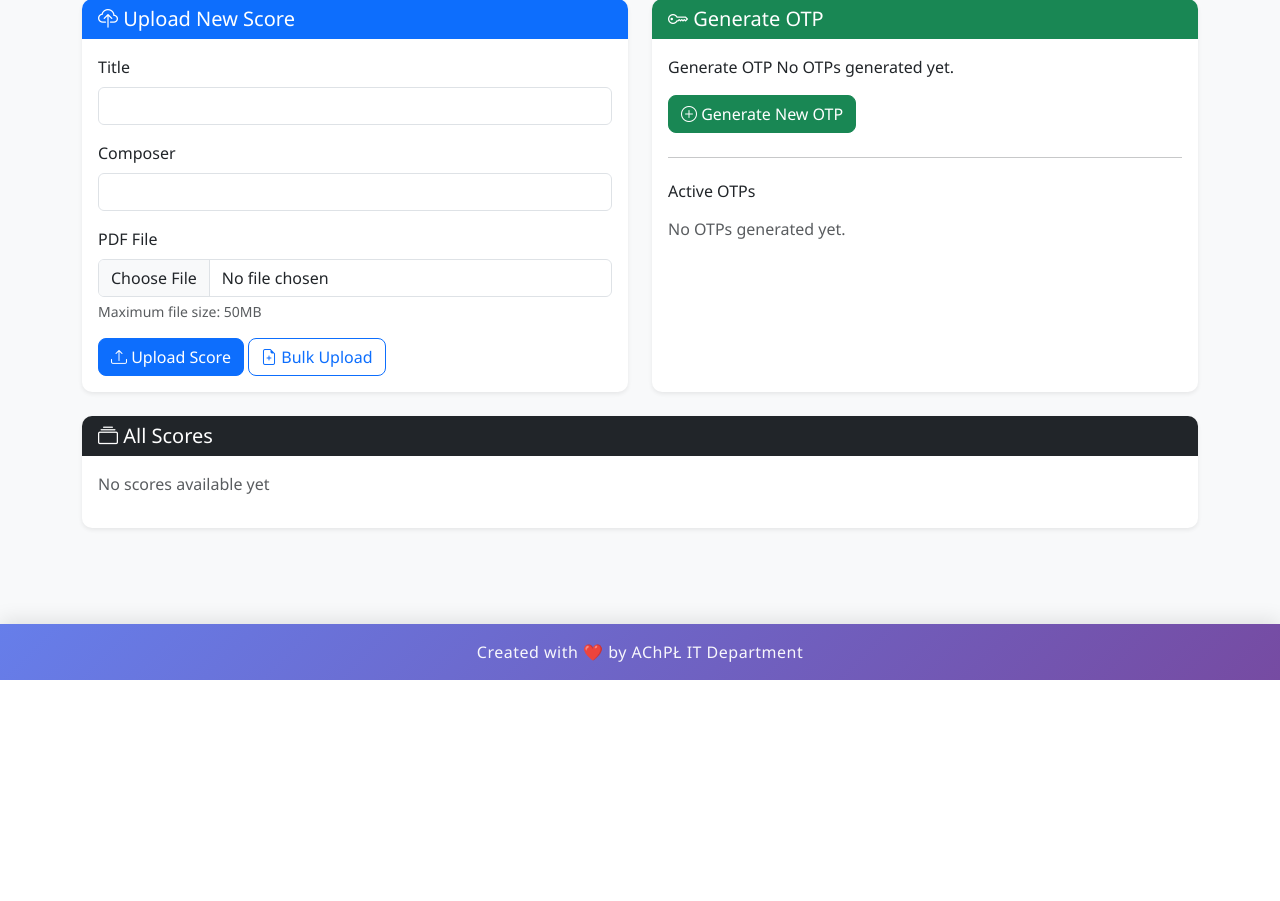
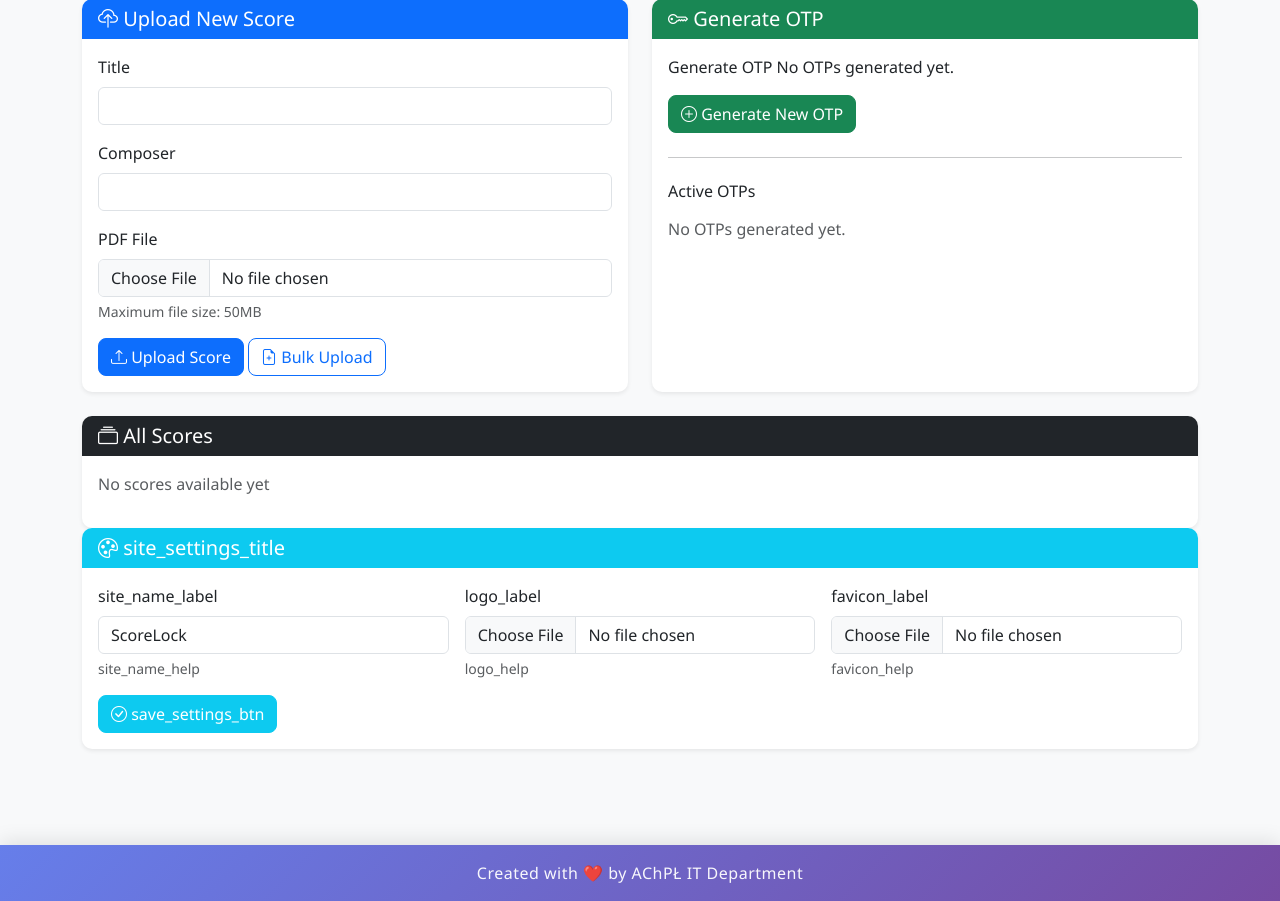
Before and after one commit to Akademicki-Chor-Politechniki-Lodzkiej/ScoreLock, a Flask app: page /admin in a window 1280 px wide. Shown: the part 276-1177 px from the top of the page. Before the commit the page ends 956 px from the top, so only its background shows below. Run offline with Flask 3, Linux system fonts and the light colour scheme; the visitor is signed in with stand-in values (Sample User, id 1); data that the repository does not hold is empty; some libraries are stand-ins or nearby versions.

Commit message:
Added Site Settings

```diff
--- a/templates/admin.html
+++ b/templates/admin.html
@@ -165,6 +165,83 @@
             </div>
         </div>
     </div>
+
+    <div class="row g-4">
+        <!-- Site Settings -->
+        <div class="col-md-12">
+            <div class="card shadow-sm">
+                <div class="card-header bg-info text-white">
+                    <h5 class="mb-0">
+                        <i class="bi bi-palette"></i> {{ t('site_settings_title') }}
+                    </h5>
+                </div>
+                <div class="card-body">
+                    <form method="POST" action="{{ url_for('update_site_settings') }}" enctype="multipart/form-data">
+                        <input type="hidden" name="csrf_token" value="{{ csrf_token() }}">
+                        <div class="row g-3">
+                            <div class="col-md-4">
+                                <label for="site_name" class="form-label">{{ t('site_name_label') }}</label>
+                                <input type="text" class="form-control" id="site_name" name="site_name"
+                                       value="{{ settings.site_name if settings else 'ScoreLock' }}"
+                                       placeholder="ScoreLock">
+                                <div class="form-text">{{ t('site_name_help') }}</div>
+                            </div>
+                            <div class="col-md-4">
+                                <label for="logo" class="form-label">{{ t('logo_label') }}</label>
+                                <input type="file" class="form-control" id="logo" name="logo"
+                                       accept=".png,.jpg,.jpeg,.gif,.svg,.webp">
+                                <div class="form-text">{{ t('logo_help') }}</div>
+                                {% if settings and settings.logo_filename %}
+                                <div class="mt-2">
+                                    <img src="{{ url_for('static', filename=settings.logo_filename) }}"
+                                         alt="Current Logo" style="max-height: 50px; max-width: 200px; object-fit: contain;">
+                                    <small class="text-muted d-block">{{ t('current_logo_label') }}</small>
+                                </div>
+                                {% endif %}
+                            </div>
+                            <div class="col-md-4">
+                                <label for="favicon" class="form-label">{{ t('favicon_label') }}</label>
+                                <input type="file" class="form-control" id="favicon" name="favicon"
+                                       accept=".ico,.png,.svg">
+                                <div class="form-text">{{ t('favicon_help') }}</div>
+                                {% if settings and settings.favicon_filename %}
+                                <div class="mt-2">
+                                    <img src="{{ url_for('static', filename=settings.favicon_filename) }}"
+                                         alt="Current Favicon" style="max-height: 32px; max-width: 32px;">
+                                    <small class="text-muted d-block">{{ t('current_favicon_label') }}</small>
+                                </div>
+                                {% endif %}
+                            </div>
+                        </div>
+                        <div class="mt-3">
+                            <button type="submit" class="btn btn-info text-white">
+                                <i class="bi bi-check-circle"></i> {{ t('save_settings_btn') }}
+                            </button>
+                        </div>
+                    </form>
+
+                    <!-- Clear Settings Form -->
+                    {% if settings and (settings.logo_filename or settings.favicon_filename or settings.site_name != 'ScoreLock') %}
+                    <hr class="my-4">
+                    <div class="alert alert-warning d-flex align-items-center" role="alert">
+                        <i class="bi bi-exclamation-triangle-fill me-2"></i>
+                        <div>
+                            <strong>{{ t('reset_settings_title') }}</strong><br>
+                            <small>{{ t('reset_settings_help') }}</small>
+                        </div>
+                    </div>
+                    <form method="POST" action="{{ url_for('clear_site_settings') }}"
+                          onsubmit="return confirm('{{ t('confirm_reset_settings') }}');">
+                        <input type="hidden" name="csrf_token" value="{{ csrf_token() }}">
+                        <button type="submit" class="btn btn-outline-danger">
+                            <i class="bi bi-arrow-counterclockwise"></i> {{ t('reset_settings_btn') }}
+                        </button>
+                    </form>
+                    {% endif %}
+                </div>
+            </div>
+        </div>
+    </div>
 </div>
 
 <!-- Edit Score Modals -->
```
